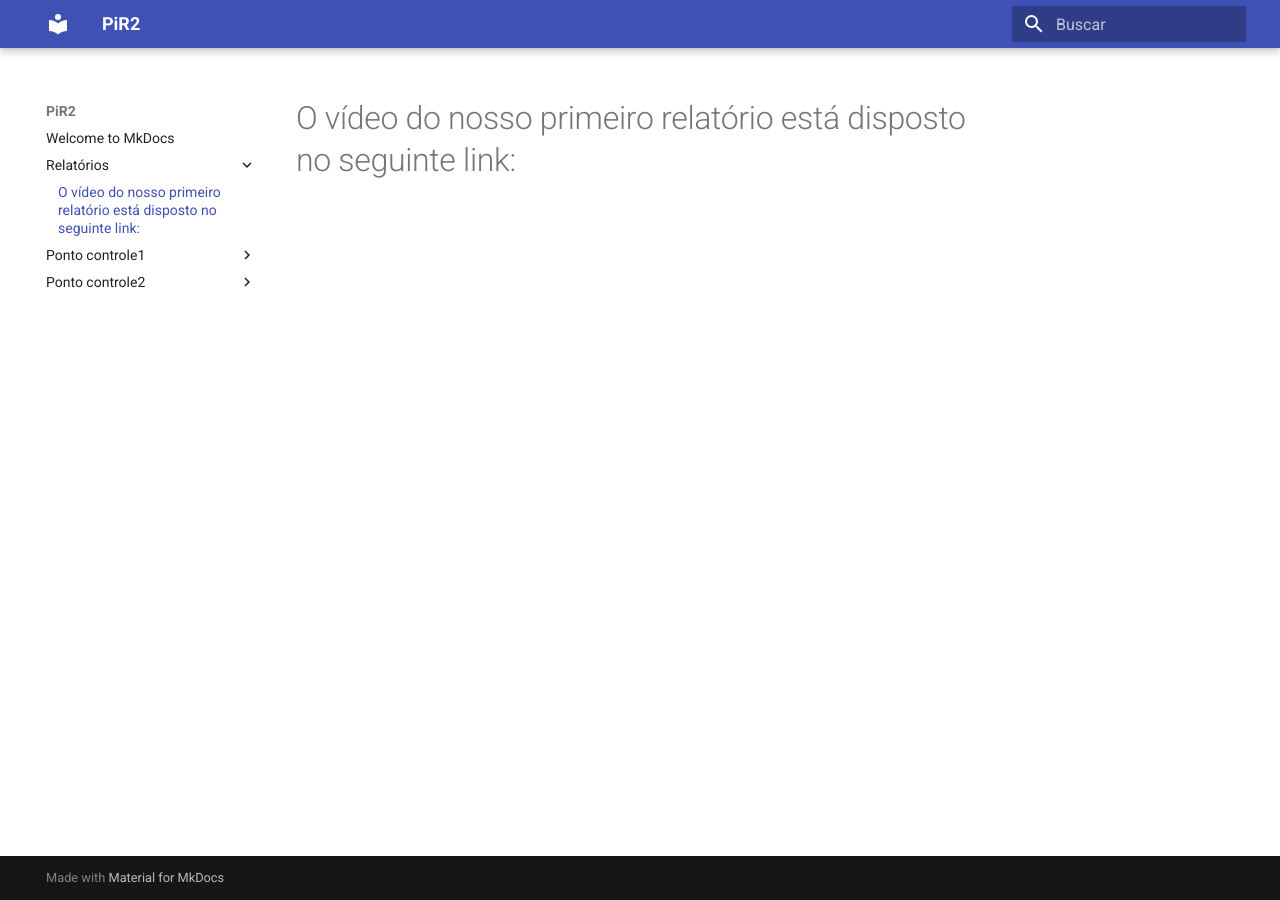
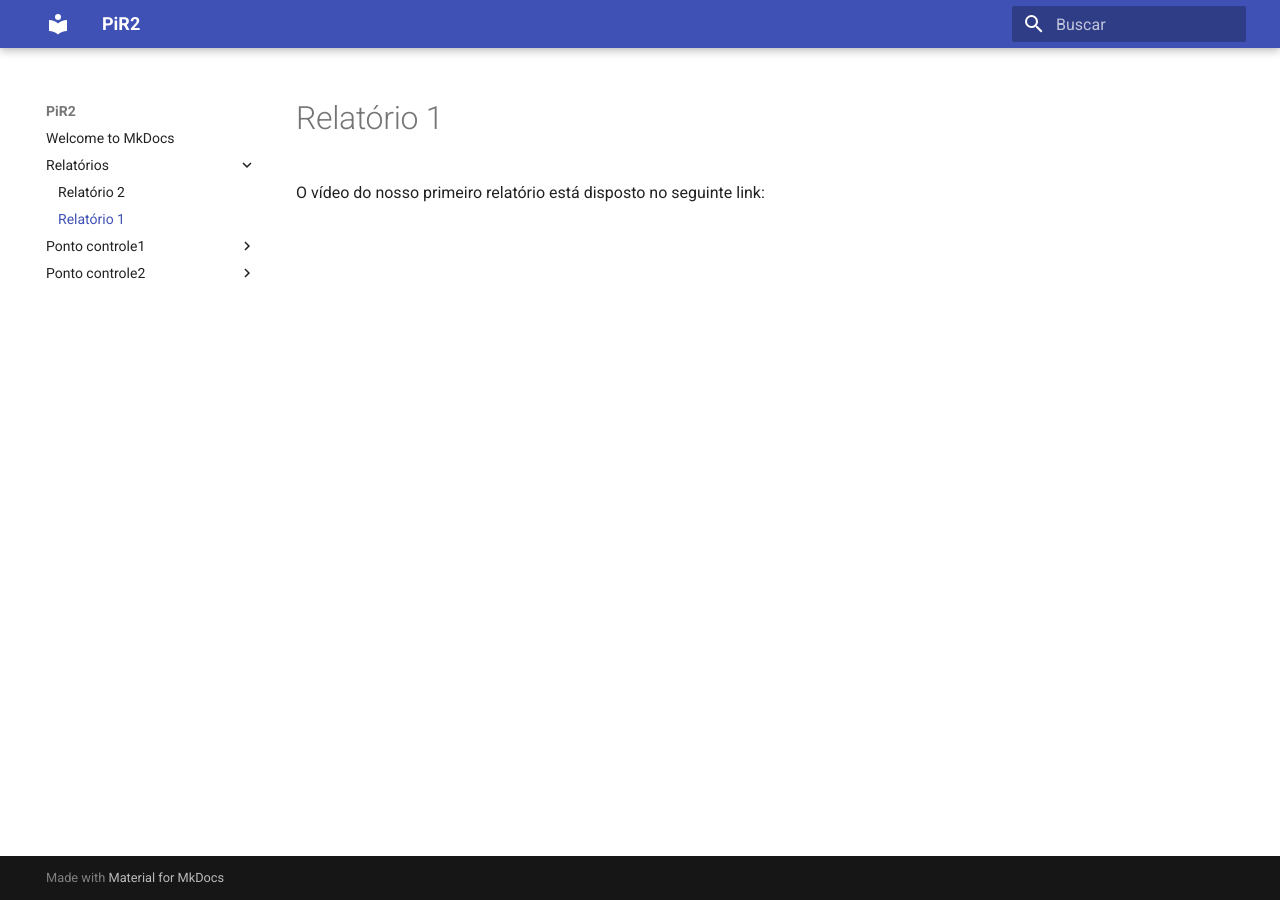
Before and after one commit to liversonp/2020.2-forumPiR2, an MkDocs documentation site: the page built from docs/Relatórios/Relatorio_1.md, in a window 1280 px wide. Built offline with MkDocs 1.6.1 and Material for MkDocs 9.7.7, drawn with Linux system fonts in a browser that asks for light colours.

Commit message:
Adicionando informações aos relatórios.

```diff
--- /dev/null
+++ b/docs/Relatórios/Relatorio 2.md
@@ -0,0 +1,2 @@
+# Relatório 2
+O vídeo do nosso segundo relatório está disposto no seguinte link:
--- a/docs/Relatórios/Relatorio_1.md
+++ b/docs/Relatórios/Relatorio_1.md
@@ -1 +1,2 @@
-# O vídeo do nosso primeiro relatório está disposto no seguinte link:
+# Relatório 1
+O vídeo do nosso primeiro relatório está disposto no seguinte link:
```
